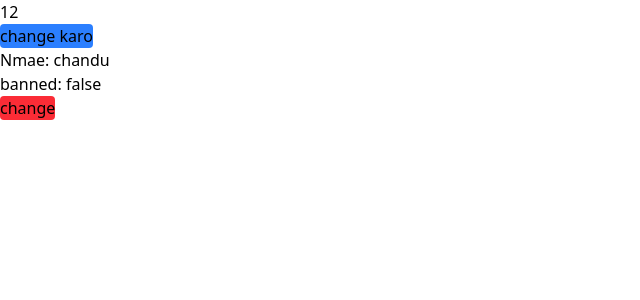
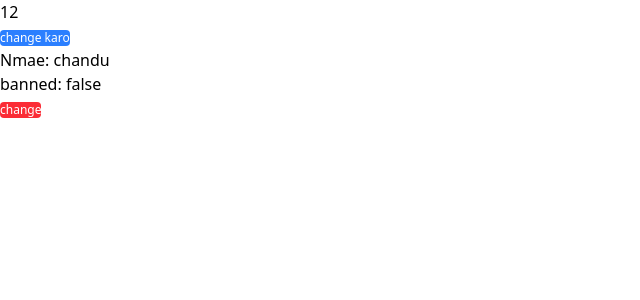
Before and after one commit to 72Chandu/FRONTEND, a React (Vite) app in the folder react/using-vite/: page / in a window 1280 px wide. Shown: the top 300 px of the page, without its empty margins (0-640 px from the left). Built offline with nearby package versions, Linux system fonts and the light colour scheme.

Commit message:
changing the button color

```diff
--- a/react/using-vite/src/App.jsx
+++ b/react/using-vite/src/App.jsx
@@ -10,11 +10,7 @@ function App(){ // any funtion that return jsx is component
   //   <h1>i am in App.js return </h1>  // it will convert into React.createElement('h1',null,'i will return')
   // )
 
-  // return (
-  // <Navbar></Navbar>
-  // );
-
-  // return (
+  // return (  // when we want to return more than one then we bind it in div
   //   <div>
   //     <h1>i am in App.js return </h1>
   //     <Navbar/>
@@ -59,10 +55,10 @@ function App(){ // any funtion that return jsx is component
   return (
     <div>
       <h1>{val}</h1>
-      <button onClick={() => setVal((prev) => prev + 1)} className="bg-blue-500 rounded">change karo</button>
+      <button onClick={() => setVal((prev) => prev + 1)} className="bg-blue-500 rounded text-xs text-white">change karo</button>
       <h1>Nmae: {val1.name}</h1>
       <h2>banned: {val1.isbanned.toString()}</h2>
-      <button onClick={()=>setVal1({...val1,isbanned: !val1.isbanned})} className='bg-red-500 rounded'>change</button>
+      <button onClick={()=>setVal1({...val1,isbanned: !val1.isbanned})} className= {`${val1.isbanned ? "bg-blue-500":"bg-red-500"} rounded text-xs text-white`}>change</button>
     </div>
   );
 
```
